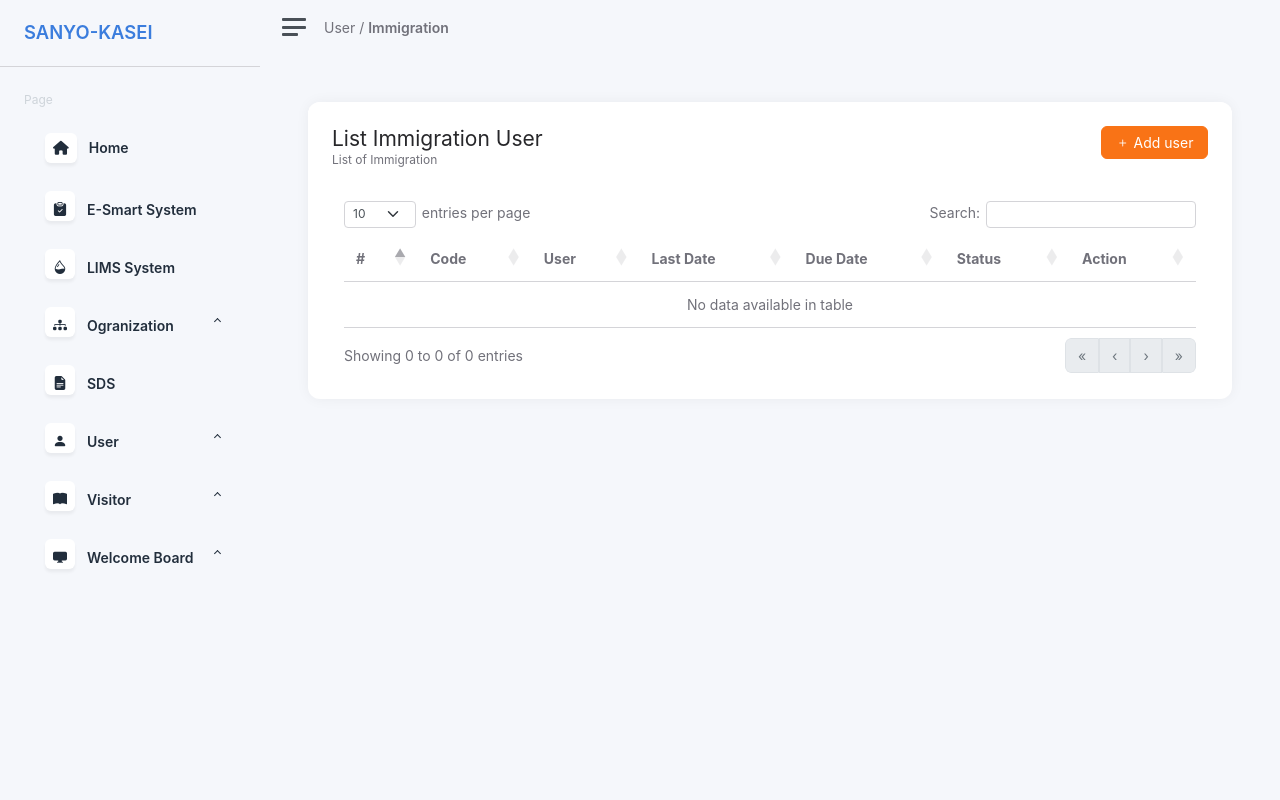
After one commit to CHaKUisMyName/django-skt-center, a Django app: template app_user/templates/immigration/index.html in a window 1280 px wide. The commit adds this page. Run offline with Django 5.2, Linux system fonts and the light colour scheme; the template is opened without the code that fills it, so the values that code supplies are empty; parts of the project's set-up code (start-up, migrations or seed data) failed here and were passed over; some libraries are stand-ins or nearby versions.

Commit message:
update menu and immigration

```diff
--- /dev/null
+++ b/app_user/templates/immigration/index.html
@@ -0,0 +1,81 @@
+{% extends 'layout.html' %}
+{% load static %}
+{% block title %}<title>Immigration User</title>{% endblock %}
+{% block css %}
+
+{% endblock %}
+{% block breadcrumb %}
+<div>
+    <span>User / </span><span class="fw-bold">Immigration</span>
+</div>
+{% endblock %}
+{% block content %}
+<div class="row mb-3">
+    <div class="col-12">
+        <div class="card">
+            <div class="card-header pb-0 border-0">
+                <div class="d-lg-flex">
+                    <div>
+                        <h3 class="mb-0">List Immigration User</h3>
+                        <p class="text-sm mb-0">
+                            List of Immigration
+                        </p>
+                    </div>
+                    <div class="ms-auto my-auto mt-lg-0 mt-4">
+                        <div class="ms-auto my-auto">
+                            <a href="#" class="btn btn-primary">
+                                <i class="bi bi-plus"></i>
+                                <span>Add user</span>
+                            </a>
+                        </div>
+                    </div>
+                </div>
+            </div>
+            <div class="card-body">
+                <div class="table-responsive">
+                    <table id="tb" class="table table-hover">
+                        <thead>
+                            <tr>
+                                <th>#</th>
+                                <th>Code</th>
+                                <th>User</th>
+                                <th>Last Date</th>
+                                <th>Due Date</th>
+                                <th>Status</th>
+                                <th>Action</th>
+                            </tr>
+                        </thead>
+                        <tbody></tbody>
+                    </table>
+                </div>
+            </div>
+        </div>
+    </div>
+</div>
+<div id="add" class="card d-none">
+    <div class="card-body row mb-3">
+        <div class="col-12">
+            <div class="row mb-3">
+                <div class="col-sm-12 col-md-6">
+                    <label for="user" class="form-label">User</label>
+                    <select class="form-select" id="user">
+                        <option value="0"></option>
+                    </select>
+                </div>
+                <div class="col-sm-12 col-md-6">
+                    <label for="passport" class="form-label">Passport No.</label>
+                    <input type="text" class="form-control" id="passport" name="passport" placeholder="Passport">
+                </div>
+            </div>
+        </div>
+    </div>
+</div>
+{% endblock %}
+{% block script %}
+    <script type="text/javascript">
+        $(document).ready(()=>{
+            ActiveMenu("immigration");
+            $('#tb').DataTable();
+        });
+    </script>
+{% endblock %}
--- a/app_user/urls.py
+++ b/app_user/urls.py
@@ -2,6 +2,7 @@ from django.urls import path
 
 from app_user.views import user_views as user_views
 from app_user.views import setting_user_views as setting__user_views
+from app_user.views import immigration_views as immigration_views
 
 
 
@@ -23,4 +24,8 @@ urlpatterns = [
     path('setting/delete/<str:id>/', view=setting__user_views.deleteSettingUser, name= 'deleteSettingUser'),
     path('setting/import/', view=setting__user_views.importSettingUser, name= 'importSettingUser'),
     path('setting/template/', view=setting__user_views.exportExcelTemplate, name= 'userExcelTemplate'),
+    # -----------------------------------------------------
+    # ------------------- immigration --------------------
+    # -----------------------------------------------------
+    path('immigration/', view=immigration_views.index, name='indexImmigration'),
 ]
--- a/templates/layout.html
+++ b/templates/layout.html
@@ -58,6 +58,12 @@
                             <span class="fw-bold">Home</span>
                         </a>
                     </li>
+                    {% has_menu_csh request.currentUser "Schedule" as can_view_cshSchedule %}
+                    {% has_menu_csh request.currentUser "Search" as can_view_cshSearch %}
+                    {% has_menu_csh request.currentUser "Car" as can_view_cshCar %}
+                    {% has_menu_csh request.currentUser "Driver" as can_view_cshDriver %}
+                    {% has_menu_csh request.currentUser "SettingCarSchedule" as can_view_cshSettingCsh %}
+                    {% if can_view_cshSchedule or can_view_cshSearch or can_view_cshCar or can_view_cshDriver or can_view_cshSettingCsh %}
                     <li class="sidebar-item my-2 mx-3">
                         <a data-bs-target="#carschedule" data-bs-toggle="collapse" class="sidebar-link">
                             <div class="p-2 bg-white icon-link shadow-lg rounded-2 me-2">
@@ -66,31 +72,49 @@
                             <span class="fw-bold">Car Schedule</span>
                         </a>
                         <ul id="carschedule" class="parent-menu-collapse sidebar-dropdown list-unstyled collapse" data-bs-parent="#sidebar">
+                            {% if can_view_cshSchedule %}
                             <li class="sidebar-item my-2">
                                 <a class="sidebar-link" href="{% url 'indexCarSchedule' %}" data-active="csh">Schedule</a>
                             </li>
+                            {% endif %}
+                            {% if can_view_cshSearch %}
                             <li class="sidebar-item my-2">
                                 <a class="sidebar-link" href="{% url 'listCarSchedule' %}" data-active="listcsh">Search</a>
                             </li>
-                            {% has_menu_csh request.currentUser "Car" as can_view_cshCar %}
+                            {% endif %}
                             {% if can_view_cshCar %}
                             <li class="sidebar-item my-2">
                                 <a class="sidebar-link" href="{% url 'indexCar' %}" data-active="car">Car</a>
                             </li>
                             {% endif %}
-                            {% has_menu_csh request.currentUser "Driver" as can_view_cshDriver %}
                             {% if can_view_cshDriver %}
                             <li class="sidebar-item my-2">
                                 <a class="sidebar-link" href="{% url 'indexDriver' %}" data-active="driver">Driver</a>
                             </li>
                             {% endif %}
-                            {% has_menu_csh request.currentUser "SettingCarSchedule" as can_view_cshSettingCsh %}
                             {% if can_view_cshSettingCsh %}
                             <li class="sidebar-item my-2">
                                 <a class="sidebar-link" href="{% url 'indexSettingCsh' %}" data-active="settingcsh">Settings</a>
                             </li>
                             {% endif %}
                         </ul>
+                    </li>
+                    {% endif %}
+                    <li class="sidebar-item my-2 mx-3">
+                        <a class="sidebar-link" href="http://192.168.1.219/eSmart7" target="_blank" data-active="esmart">
+                            <div class="p-2 bg-white icon-link shadow-lg rounded-2 me-2">
+                                <i class="bi bi-clipboard-check-fill"></i>
+                            </div>
+                            <span class="fw-bold">E-Smart System</span>
+                        </a>
+                    </li>
+                    <li class="sidebar-item my-2 mx-3">
+                        <a class="sidebar-link" href="http://192.168.1.230:8080/SANYOLAB/login.jsf" target="_blank" data-active="lims">
+                            <div class="p-2 bg-white icon-link shadow-lg rounded-2 me-2">
+                                <i class="bi bi-droplet-half"></i>
+                            </div>
+                            <span class="fw-bold">LIMS System</span>
+                        </a>
                     </li>
                     <li class="sidebar-item my-2 mx-3">
                         <a data-bs-target="#mainorg" data-bs-toggle="collapse" class="sidebar-link">
@@ -117,7 +141,14 @@
                             {% endif %}
                         </ul>
                     </li>
-
+                    <li class="sidebar-item my-2 mx-3">
+                        <a class="sidebar-link" href="http://192.168.1.214" target="_blank" data-active="sds">
+                            <div class="p-2 bg-white icon-link shadow-lg rounded-2 me-2">
+                                <i class="bi bi-file-earmark-text-fill"></i>
+                            </div>
+                            <span class="fw-bold">SDS</span>
+                        </a>
+                    </li>
                     <li class="sidebar-item my-2 mx-3">
                         <a data-bs-target="#user" data-bs-toggle="collapse" class="sidebar-link">
                             <div class="p-2 bg-white icon-link shadow-lg rounded-2 me-2">
```
Also changed, not shown: app_user/models/immigration.py (added, +26 -0 lines), app_user/views/immigration_views.py (added, +13 -0 lines).
